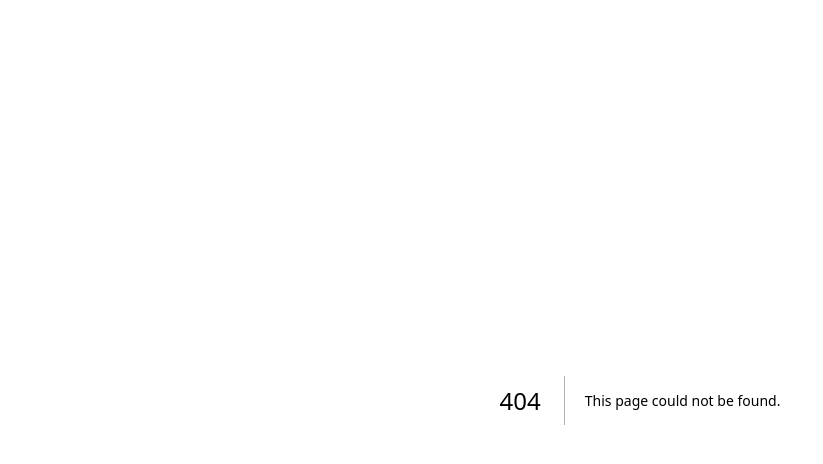
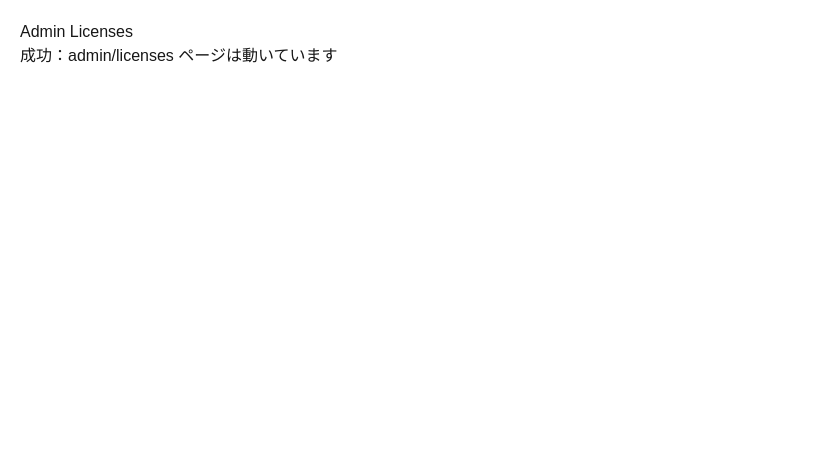
Before and after one commit to yy184292-glitch/vlp-saas, a Next.js app in the folder apps/web/: page /admin/licenses in a window 1280 px wide. Before the commit this address had no page. Shown: the top 464 px of the page, without its empty margins (0-823 px from the left). Built offline with nearby package versions, Linux system fonts and the light colour scheme.

Commit message:
Create page.tsx

```diff
--- /dev/null
+++ b/apps/web/app/admin/licenses/page.tsx
@@ -0,0 +1,10 @@
+"use client";
+
+export default function Page() {
+  return (
+    <div style={{ padding: 20 }}>
+      <h1>Admin Licenses</h1>
+      <p>成功：admin/licenses ページは動いています</p>
+    </div>
+  );
+}
```
